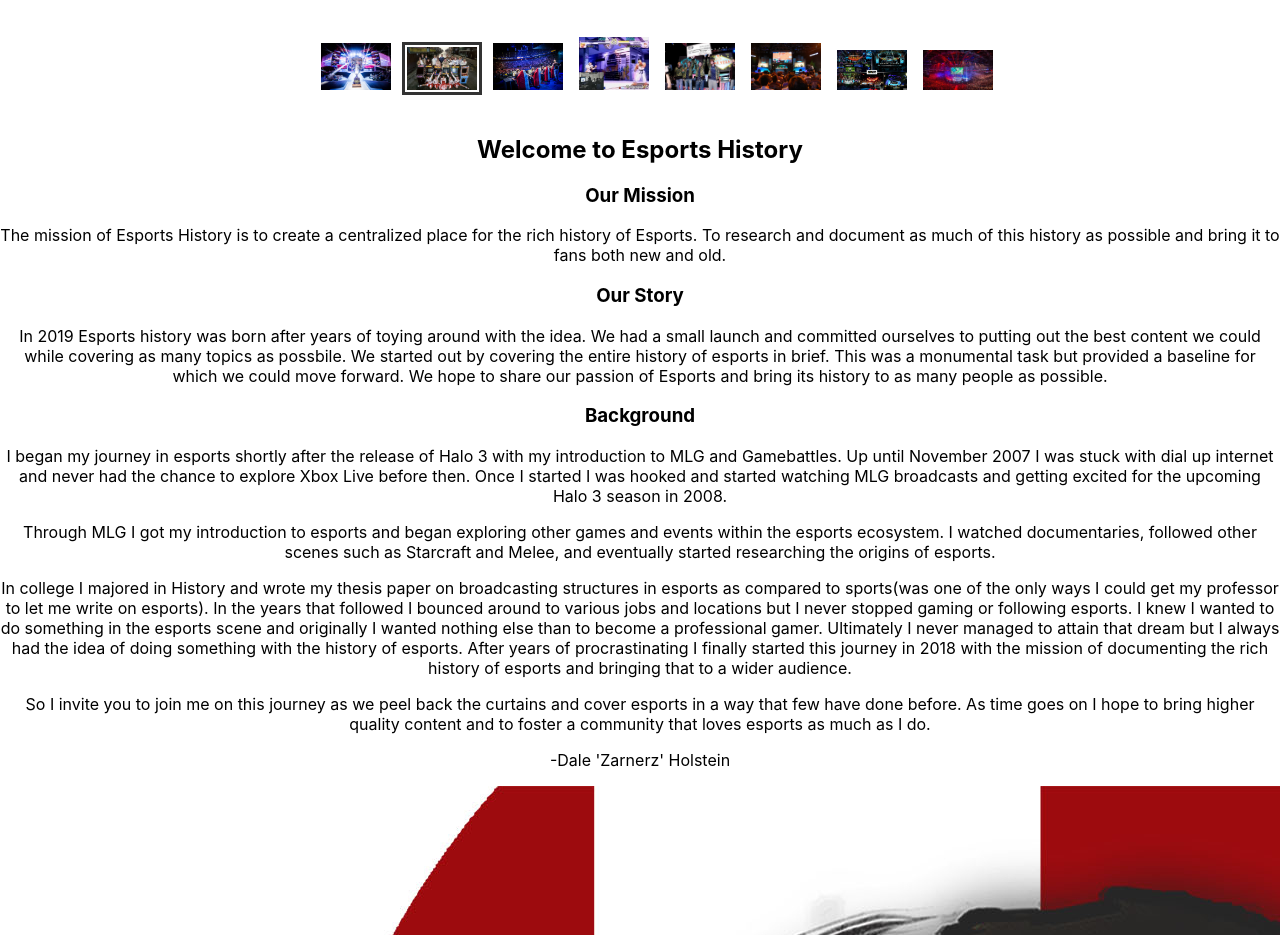
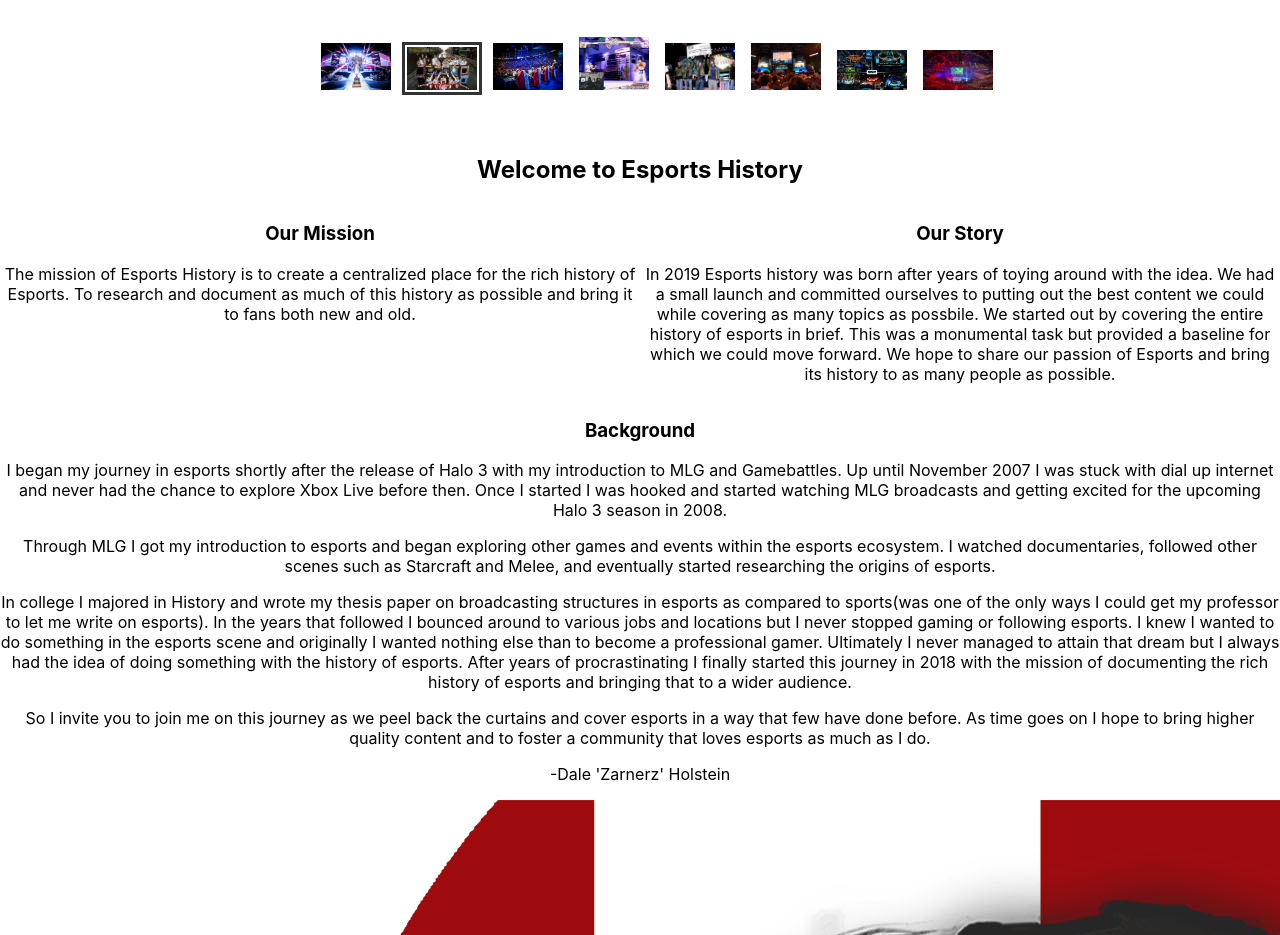
Before and after one commit to Zarnerz/EH-React, a React (Create React App) app in the folder esports-history/: page / in a window 1280 px wide. Shown: the part 1020-1955 px from the top of the page. Built offline with nearby package versions, Linux system fonts and the light colour scheme.

Commit message:
About section flexbox

```diff
--- a/esports-history/src/pages/main/about/About.js
+++ b/esports-history/src/pages/main/about/About.js
@@ -3,9 +3,9 @@ import React, { Component } from "react";
 class About extends Component {
   render() {
     return (
-      <section>
-        <h1>Welcome to Esports History</h1>
-        <article>
+      <section style={sectionStyle}>
+        <h1 style={h1Style}>Welcome to Esports History</h1>
+        <article style={articleStyle}>
           <h1>Our Mission</h1>
           <p>
             The mission of Esports History is to create a centralized place for
@@ -13,7 +13,7 @@ class About extends Component {
             this history as possible and bring it to fans both new and old.
           </p>
         </article>
-        <article>
+        <article style={articleStyle}>
           <h1>Our Story</h1>
           <p>
             In 2019 Esports history was born after years of toying around with
@@ -30,4 +30,17 @@ class About extends Component {
   }
 }
 
+const sectionStyle = {
+  display: "flex",
+  flexWrap: "wrap"
+};
+
+const articleStyle = {
+  flex: "1"
+};
+
+const h1Style = {
+  flexBasis: "100%"
+};
+
 export default About;
```
Also changed, not shown: 2 other files (tests, documents, lock files or other folders).
